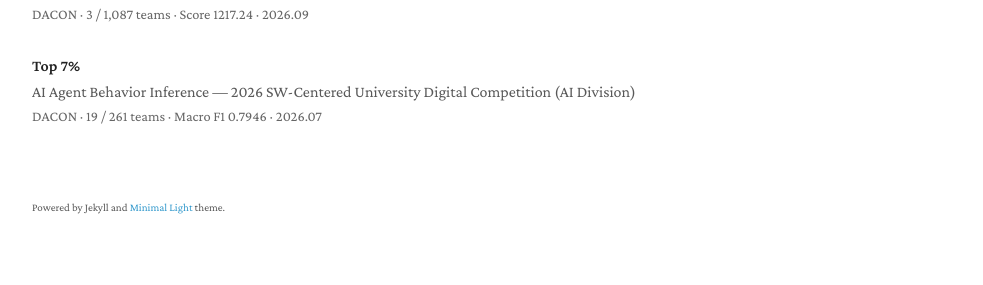
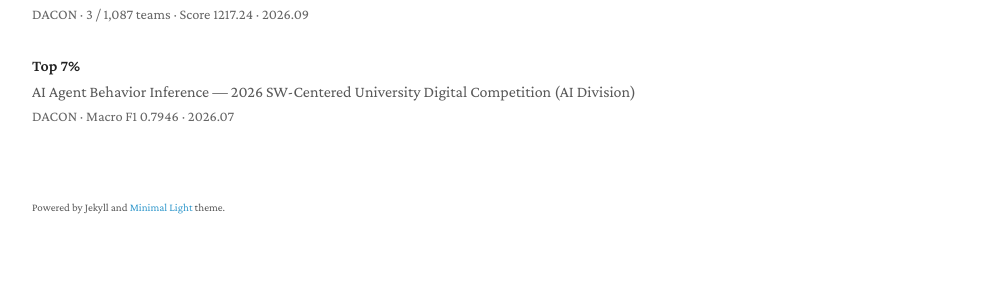
Before and after one commit to YONGJI04/yongji04.github.io, a Jekyll site: the page built from index.md, in a window 1280 px wide. Shown: the part 1630-1915 px from the top of the page, without its empty margins (148-1131 px from the left). Built offline with Jekyll 4.4.1, drawn with Linux system fonts in a browser that asks for light colours; a style sheet for code colours, icons or effects is not loaded; our own code applies the rules of GitHub Pages for plain Markdown files.

Commit message:
Drop team rank from Top 7% honor on CV and Awards

```diff
--- a/_data/awards.yml
+++ b/_data/awards.yml
@@ -13,5 +13,5 @@ main:
     date: "2026.09"
   - title: "Top 7%"
     challenge: "AI Agent Behavior Inference — 2026 SW-Centered University Digital Competition (AI Division)"
-    issuer: "DACON · 19 / 261 teams · Macro F1 0.7946"
+    issuer: "DACON · Macro F1 0.7946"
     date: "2026.07"
--- a/tools/gen_cv.py
+++ b/tools/gen_cv.py
@@ -83,7 +83,7 @@ LINES = [
     (LEFT, 494.12, "3rd Place, Landslide Scar Detection, 2026 National Park AI Challenge, AIFactory, 2026", REG, 11),
     (LEFT, 475.02, "3rd Place, Dead Conifer Detection, 2026 National Park AI Challenge, AIFactory, 2026", REG, 11),
     (LEFT, 455.92, "3rd Place (3/1,087), LG Aimers 9th Online Hackathon, DACON, 2026", REG, 11),
-    (LEFT, 436.82, "Top 7% (19/261), AI Agent Behavior Inference Challenge, DACON, 2026", REG, 11),
+    (LEFT, 436.82, "Top 7%, AI Agent Behavior Inference Challenge, DACON, 2026", REG, 11),
 
     # --- PROJECTS ---
     (LEFT, 408.22, "P", REG, 11), (47.7, 408.62, "ROJECTS", REG, 9),
```
Also changed, not shown: 1 other file.
